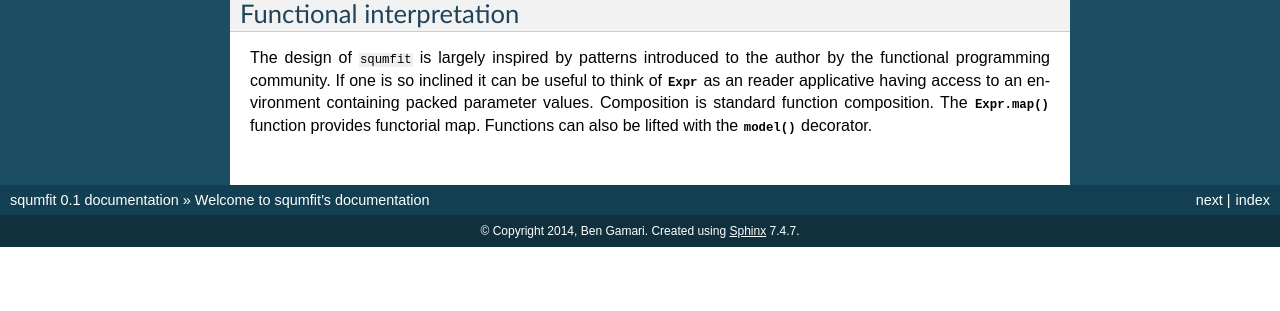
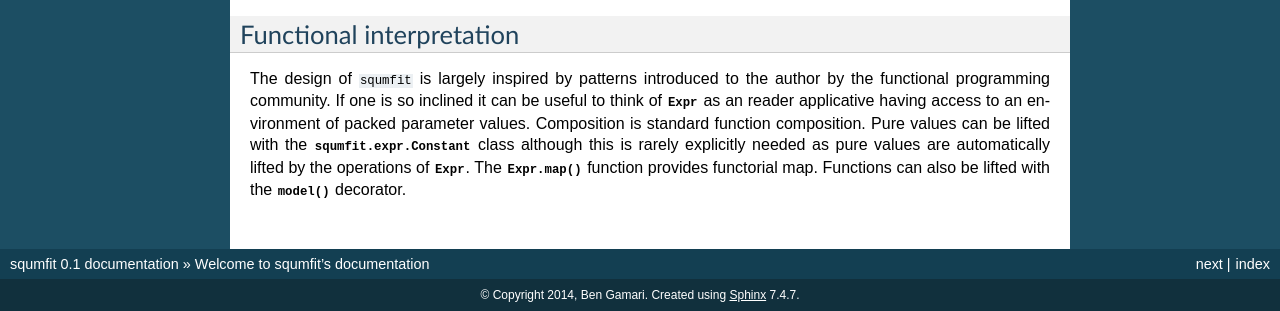
Before and after one commit to bgamari/squmfit, a Sphinx documentation site: the page built from docs/index.rst, in a window 1280 px wide and 900 px high, scrolled down 2161 px, cut to the strip 589-900 px from the top of the window. Built offline with Sphinx 7.4.7, drawn with Linux system fonts in a browser that asks for light colours; before the commit the page ends 2997 px from its top, so only the background shows below that.

```diff
--- a/docs/conf.py
+++ b/docs/conf.py
@@ -42,6 +42,7 @@ extensions = [
     'sphinx.ext.coverage',
     'sphinx.ext.mathjax',
     'sphinx.ext.viewcode',
+    'sphinx.ext.inheritance_diagram',
 ]
 
 # Add any paths that contain templates here, relative to this directory.
--- a/docs/index.rst
+++ b/docs/index.rst
@@ -163,6 +163,9 @@ Functional interpretation
 The design of ``squmfit`` is largely inspired by patterns introduced to the
 author by the functional programming community. If one is so inclined it can be
 useful to think of :class:`Expr` as an reader applicative having access to an
-environment containing packed parameter values. Composition is standard function
-composition. The :func:`Expr.map` function provides functorial map. Functions
-can also be lifted with the :func:`model` decorator.
+environment of packed parameter values. Composition is standard function
+composition. Pure values can be lifted with the :class:`squmfit.expr.Constant`
+class although this is rarely explicitly needed as pure values are automatically
+lifted by the operations of :class:`Expr`. The :func:`Expr.map` function
+provides functorial map. Functions can also be lifted with the :func:`model`
+decorator.
```
Also changed, not shown: docs/reference.rst (+27 -0 lines), 1 other file.
